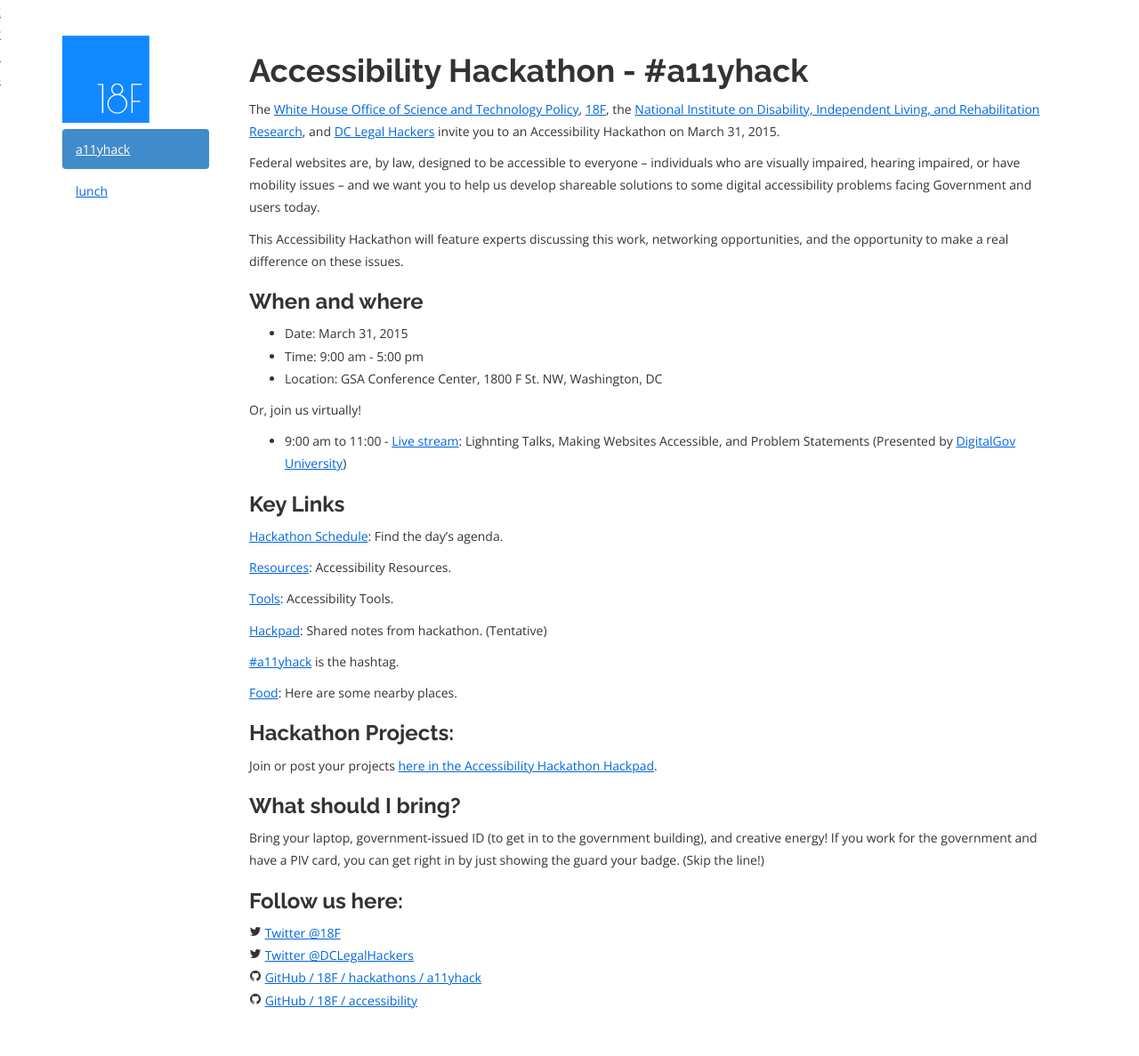
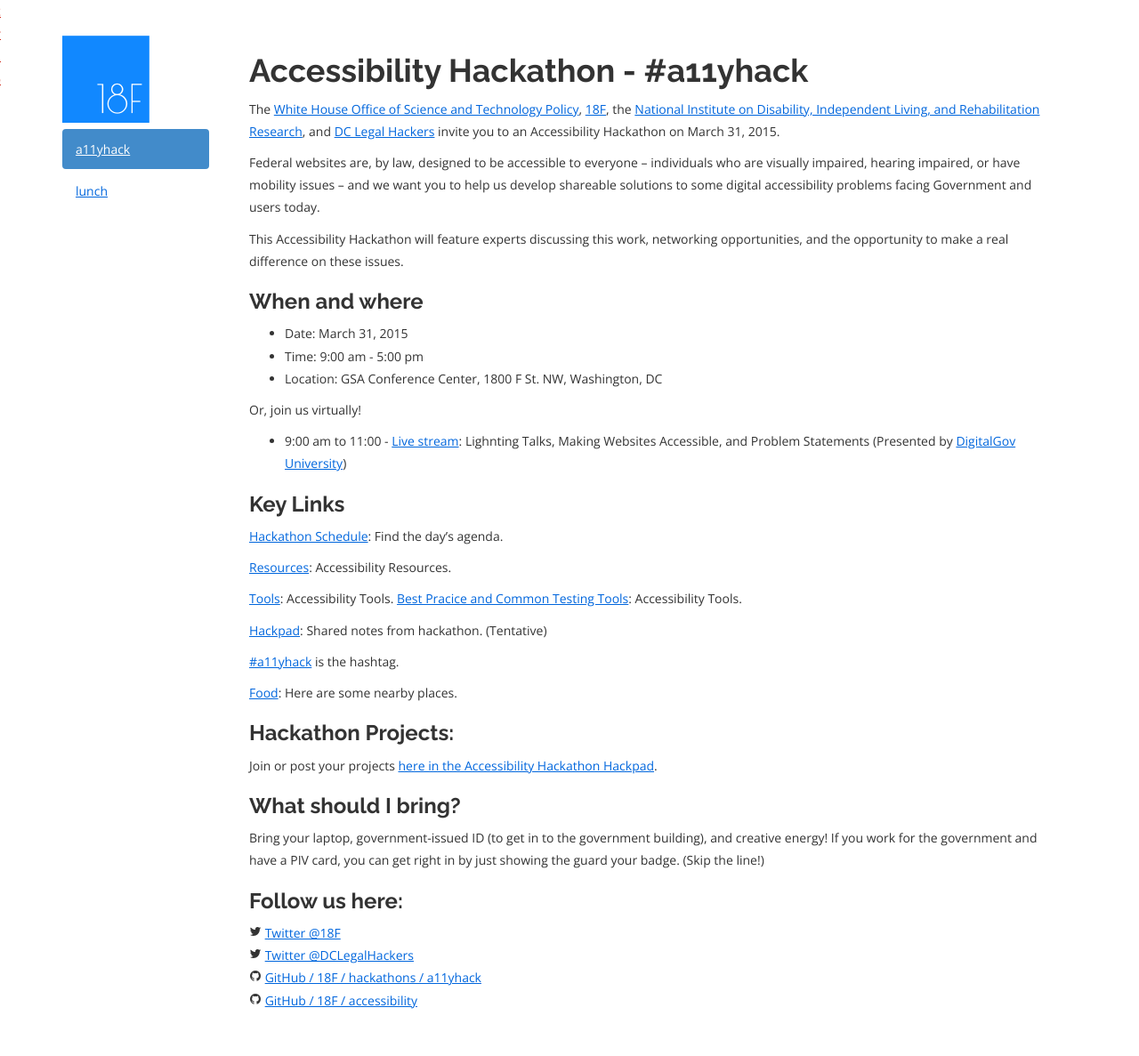
Before and after one commit to 18F/hackathons, a Jekyll site: the page built from pages/a11yhack.md, in a window 1280 px wide. Shown: the whole page at 89% size. Built offline with Jekyll 4.4.1, drawn with Linux system fonts in a browser that asks for light colours; nearby versions of some CDN libraries; Markdown is read by kramdown in place of the engine named in the settings.

Commit message:
Update a11yhack.md

```diff
--- a/pages/a11yhack.md
+++ b/pages/a11yhack.md
@@ -32,6 +32,7 @@
 [Resources]({{site.baseurl}}/a11yhack/resources): Accessibility Resources.
 
 [Tools]({{site.baseurl}}/a11yhack/tools): Accessibility Tools.
+[Best Pracice and Common Testing Tools](http://buyaccessible.gov/content/best-practice-library): Accessibility Tools.
 
 [Hackpad](https://hackpad.com/Accessibility-Hackathon-a11yhack-FSW5lFX53LP): Shared notes from hackathon. (Tentative)
 
```
